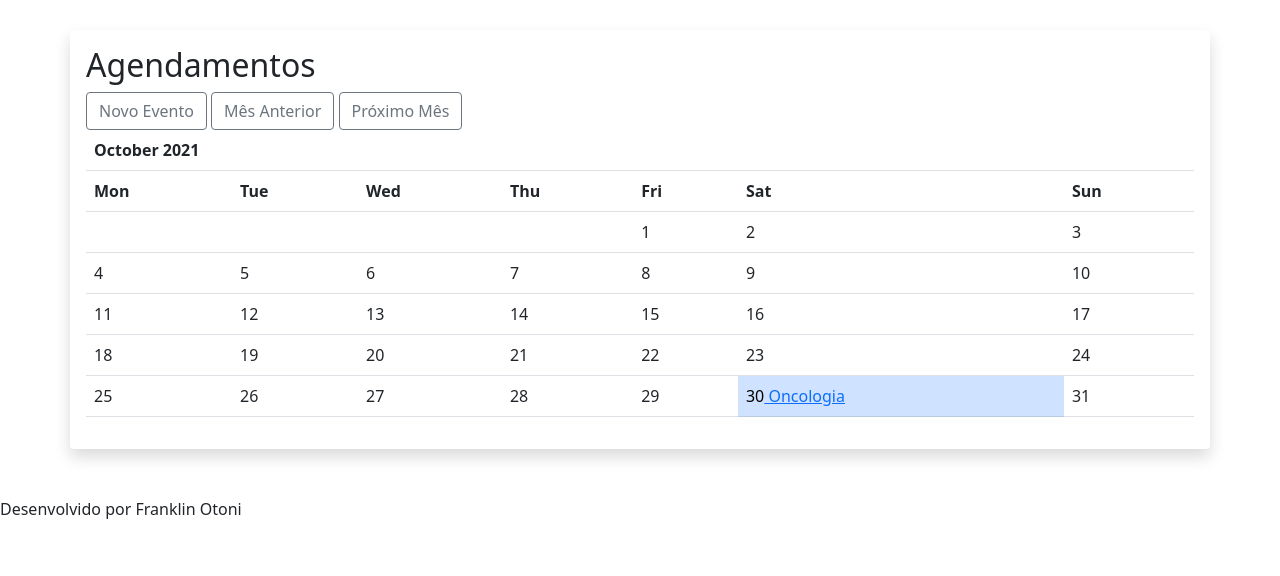
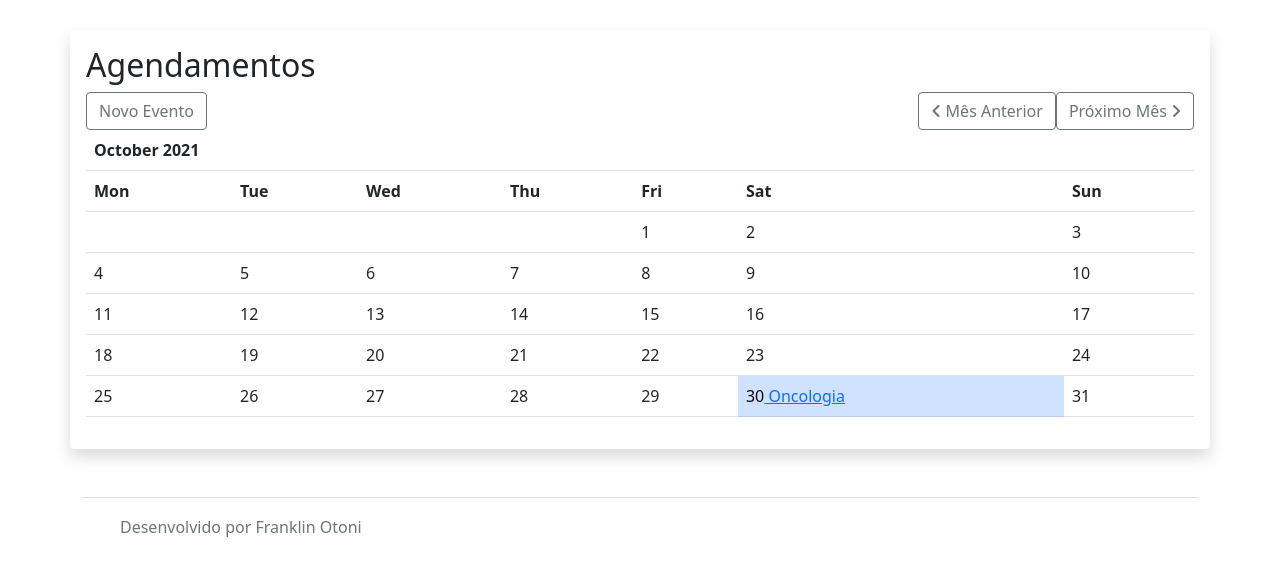
Before and after one commit to FranklinOtoni/agenda, a Django app: page /agenda/ in a window 1280 px wide. Shown: the part 72-648 px from the top of the page. Run offline with Django 3.2, Linux system fonts and the light colour scheme; a user stored in the database is signed in; data comes from the database, SQL or seed files in the repository; some libraries are stand-ins or nearby versions.

Commit message:
Pequenas alterações no layout, com bootstrap

```diff
--- a/templates/agenda.html
+++ b/templates/agenda.html
@@ -3,29 +3,21 @@
 
 {% block content %}
 <div class="agenda-wrapper" style="padding-top: 30px;">
-    <div class="container shadow p-3 mb-5 bg-body rounded">
+    <div class="container shadow p-3 mb-5 bg-body rounded justify-content-md-end ">
         <h2>Agendamentos</h2>
         <a class="btn btn-outline-secondary" href="evento/"> Novo Evento </a>
-        <a class="btn btn-outline-secondary left" href="?{{pcal}}" > Mês Anterior </a>
-	    <a class="btn btn-outline-secondary right" href="?{{ncal}}"> Próximo Mês </a>
+        <a class="btn btn-outline-secondary float-end" href="?{{ncal}}">
+            Próximo Mês
+            <i class="fas fa-angle-right"></i></a>
+        <a class="btn btn-outline-secondary float-end" href="?{{pcal}}" >
+            <i class="fas fa-angle-left"></i>
+            Mês Anterior </a>
+
 
         {{calendar | safe}}
+
     </div>
-<!--
-    <ul style="font-size: 18px">
-        {% for evento in eventos %}
-            <li>
-                <div style={% if evento.get_evento_atrasado %}
-                                "color:red"
-                            {% endif %}>
-                    {{evento.titulo}} - {{evento.get_data_evento}}
-                    ( <a href="evento/?id={{evento.id}}">Editar</a> /
-                      <a href="evento/delete/{{evento.id}}/">Excluir</a>)
-                </div>
-            </li>
-        {% endfor %}
-        </ul>
--->
+
 </div>
 
 {% endblock %}
--- a/templates/evento.html
+++ b/templates/evento.html
@@ -22,6 +22,7 @@
                 <label class="form-label">Local</label>
                 <textarea class="form-control" name="local" rows="2" cols="24">{{ evento.local }} </textarea>
             </div>
+            <hr class="my-4">
             <div class="col-12">
                 <a>
                     <button class="btn btn-outline-secondary" type="submit">Salvar</button>
--- a/templates/model-footer.html
+++ b/templates/model-footer.html
@@ -1 +1,18 @@
-<p>Desenvolvido por Franklin Otoni</p>
+
+<div class="b-example-divider"></div>
+<div class="container">
+  <footer class="d-flex flex-wrap justify-content-between align-items-center py-3 my-4 border-top">
+    <div class="col-md-4 d-flex align-items-center">
+      <a href="/" class="mb-3 me-2 mb-md-0 text-muted text-decoration-none lh-1">
+        <svg class="bi" width="30" height="24"><use xlink:href="#bootstrap"></use></svg>
+      </a>
+      <span class="text-muted">Desenvolvido por Franklin Otoni</span>
+    </div>
+
+    <ul class="nav col-md-4 justify-content-end list-unstyled d-flex">
+      <li class="ms-3"><a class="text-muted" href="#"><svg class="bi" width="24" height="24"><use xlink:href="#twitter"></use></svg></a></li>
+      <li class="ms-3"><a class="text-muted" href="#"><svg class="bi" width="24" height="24"><use xlink:href="#instagram"></use></svg></a></li>
+      <li class="ms-3"><a class="text-muted" href="#"><svg class="bi" width="24" height="24"><use xlink:href="#facebook"></use></svg></a></li>
+    </ul>
+  </footer>
+</div>
--- a/templates/model-page.html
+++ b/templates/model-page.html
@@ -50,5 +50,6 @@
     {% block content %} {% endblock %}
     {% include "model-footer.html" %}
     <script src="{% static 'agenda/js/bootstrap.min.js' %}"></script>
+    <script src="https://kit.fontawesome.com/9918011f2a.js"></script>
 </body>
 </html>
```
